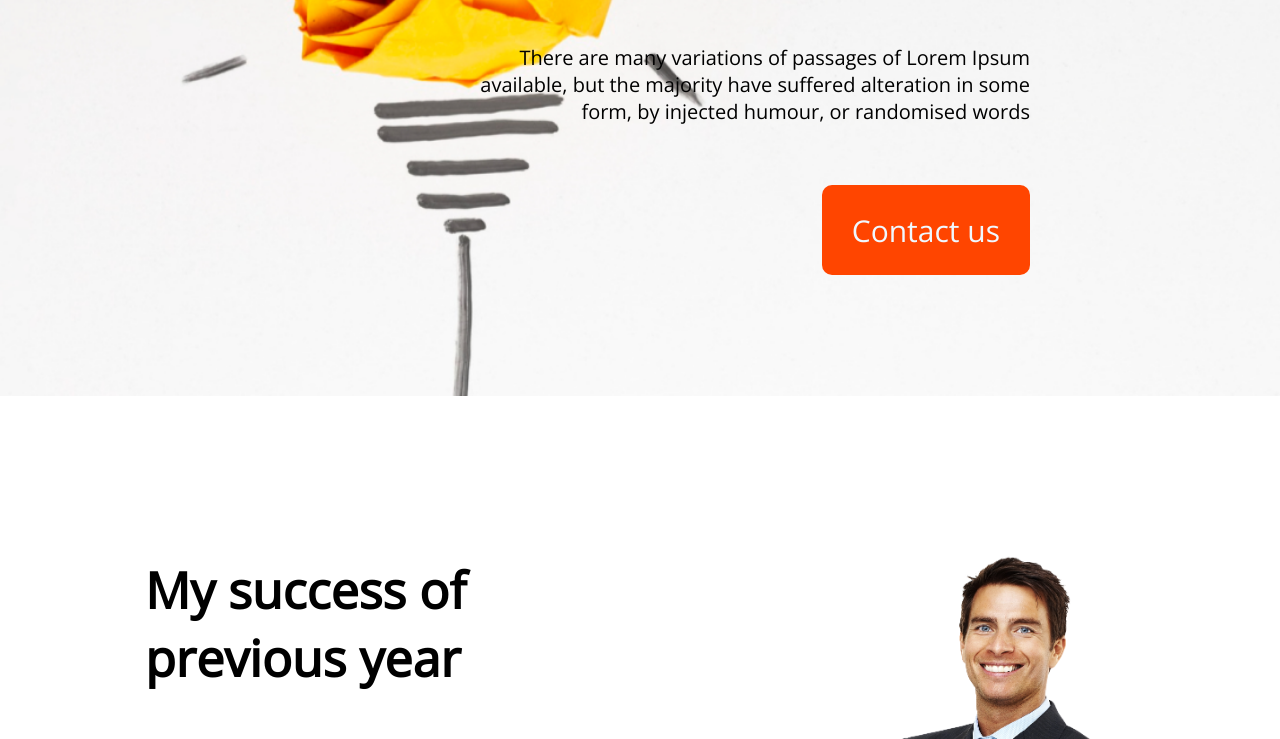
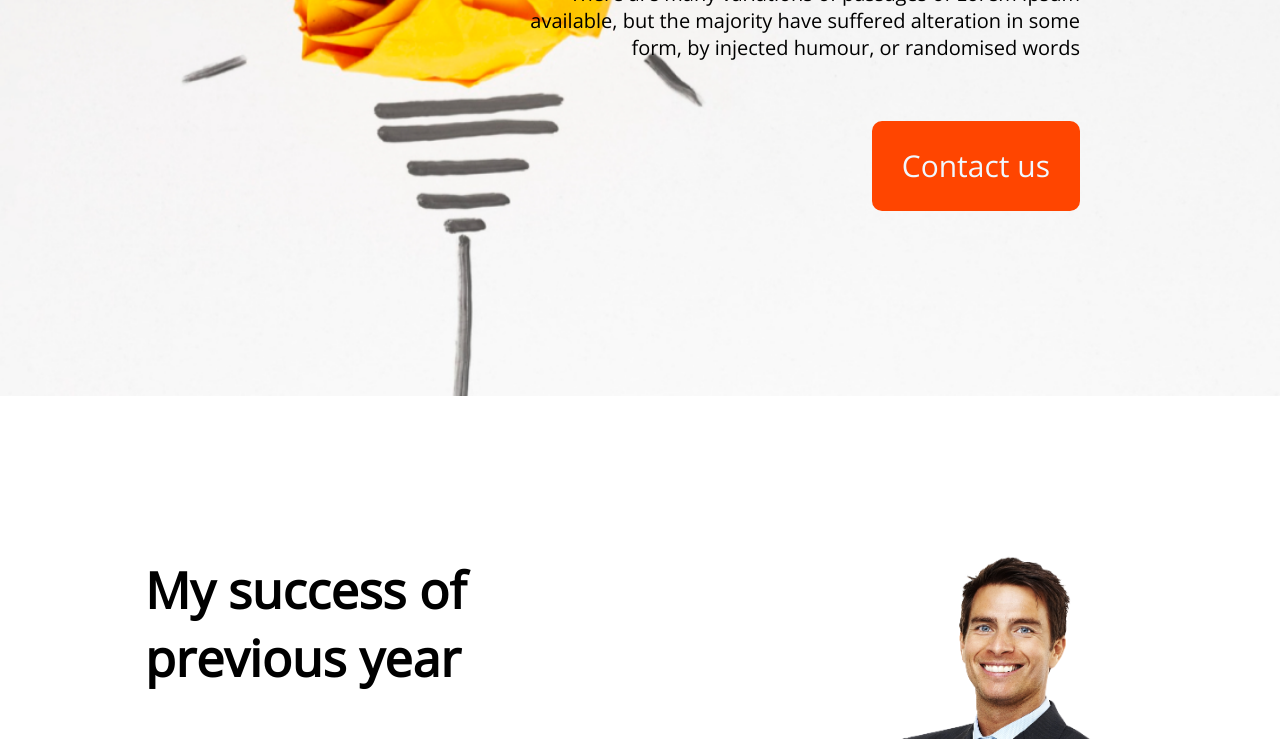
Before and after one commit to Bakhtiar2000/PH-Assignment-01, a plain HTML site: page index.html in a window 1280 px wide. Shown: the part 554-1293 px from the top of the page. Drawn offline with nearby package versions, Linux system fonts and the light colour scheme.

Commit message:
final touch

```diff
--- a/Styles/style.css
+++ b/Styles/style.css
@@ -13,15 +13,12 @@
     height: 950px;
     display: flex;
     justify-content: end;
+    align-items: center;
 }
 
 .header-container{
-    /* padding-top: 245px;
-    padding-bottom: 140px;
-    padding-left: 600px;
-    padding-right: 212px; */
-    margin-top: 250px;
-    margin-right: 250px;
+
+    margin-right: 200px;
 
 }
 
```
